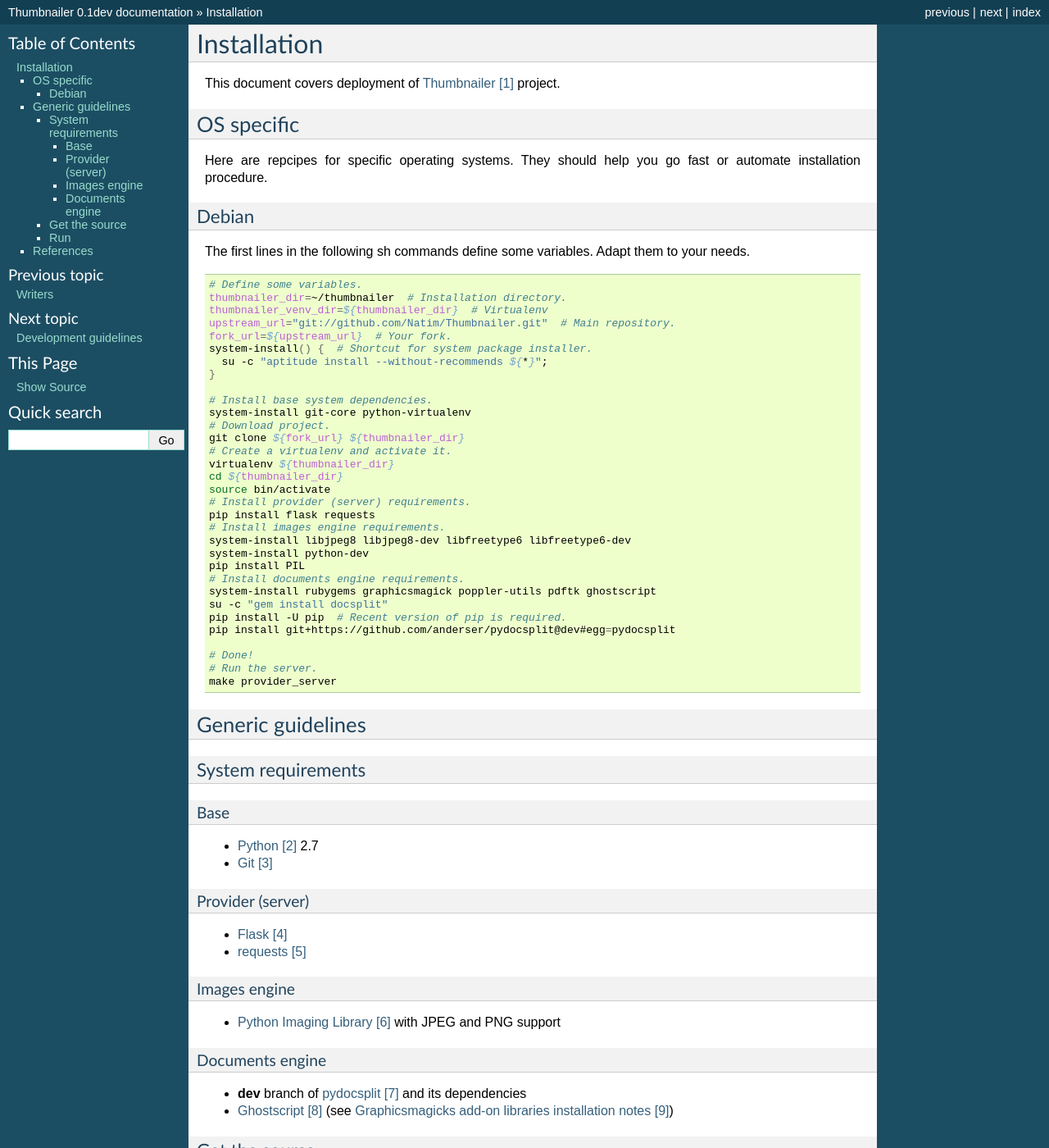
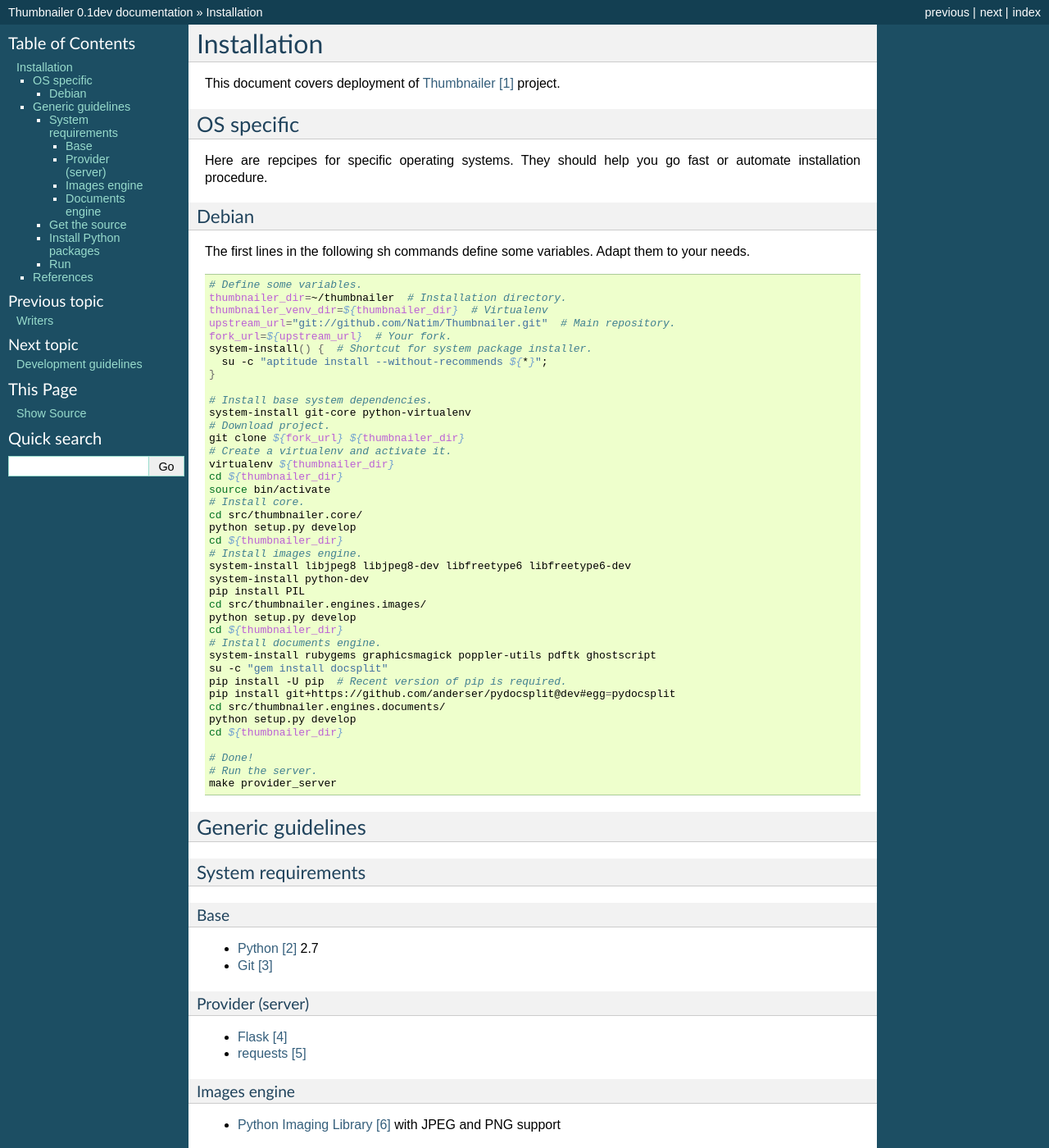
Before and after one commit to Natim/Thumbnailer, a Sphinx documentation site: the page built from docs/INSTALL.txt, in a window 1280 px wide and 1400 px high. Shown: the whole window at 82% size. Built offline with Sphinx 7.4.7, drawn with Linux system fonts in a browser that asks for light colours; some of the changed text lies outside the part shown.

Commit message:
Refs #6 and #7 - Updated INSTALL documentation with packaging. Pip install git+... hasn't been tested yet.

```diff
--- a/docs/INSTALL.txt
+++ b/docs/INSTALL.txt
@@ -36,17 +36,25 @@
   virtualenv ${thumbnailer_dir}
   cd ${thumbnailer_dir}
   source bin/activate
-  # Install provider (server) requirements.
-  pip install flask requests
-  # Install images engine requirements.
+  # Install core.
+  cd src/thumbnailer.core/
+  python setup.py develop
+  cd ${thumbnailer_dir}
+  # Install images engine.
   system-install libjpeg8 libjpeg8-dev libfreetype6 libfreetype6-dev
   system-install python-dev
   pip install PIL
-  # Install documents engine requirements.
+  cd src/thumbnailer.engines.images/
+  python setup.py develop
+  cd ${thumbnailer_dir}
+  # Install documents engine.
   system-install rubygems graphicsmagick poppler-utils pdftk ghostscript
   su -c "gem install docsplit"
   pip install -U pip  # Recent version of pip is required.
   pip install git+https://github.com/anderser/pydocsplit@dev#egg=pydocsplit
+  cd src/thumbnailer.engines.documents/
+  python setup.py develop
+  cd ${thumbnailer_dir}
 
   # Done!
   # Run the server.
@@ -89,6 +97,18 @@
 
  git clone git@github.com:Natim/Thumbnailer.git
 
+Install Python packages
+=======================
+
+Install thumbnailer.core, thumbnailer.engines.images and
+thumbnailer.engines.documents in your Python environment.
+
+You can use ``setup.py`` files provided at:
+
+* src/thumbnailer.core/setup.py
+* src/thumbnailer.engines.images/setup.py
+* src/thumbnailer.engines.documents/setup.py
+
 Run
 ===
 
```
Also changed, not shown: 1 other file.
